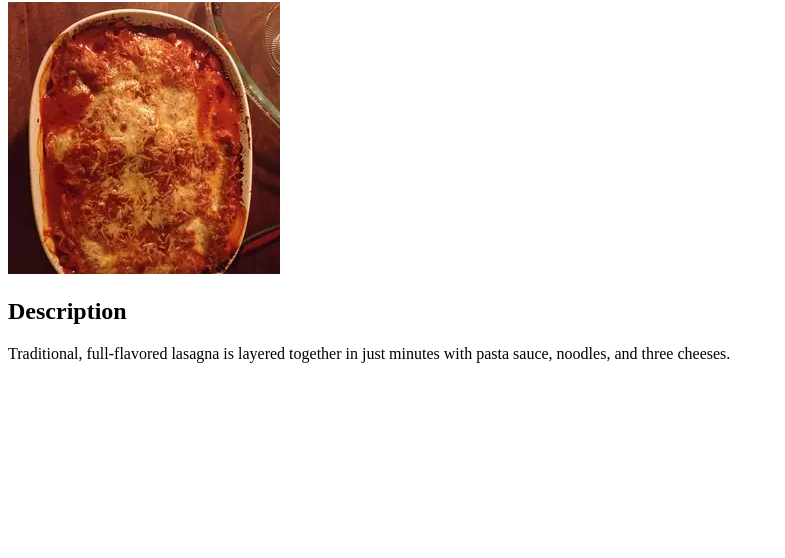
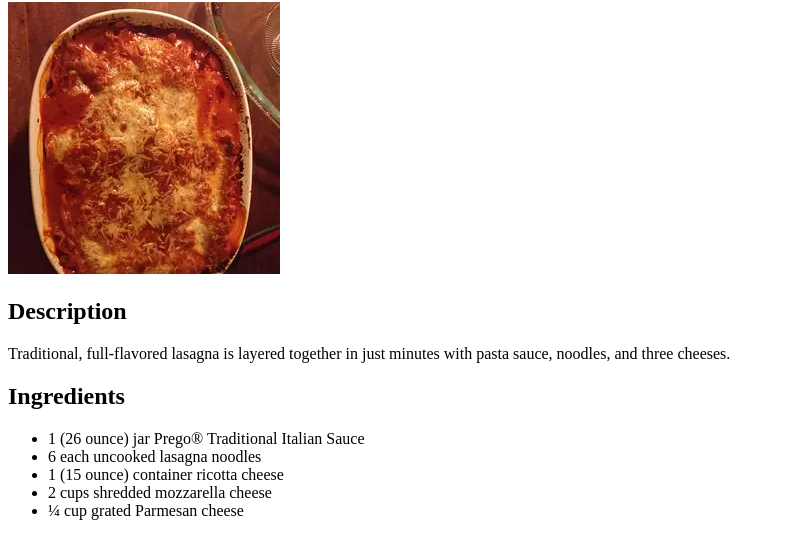
Before and after one commit to simeonmarchand/odin-recipes, a plain HTML site: page recipes/lasagna.html in a window 1280 px wide. Shown: the part 78-636 px from the top of the page, without its empty margins (0-785 px from the left). Drawn offline with Linux system fonts and the light colour scheme.

Commit message:
Ingredients added

```diff
--- a/recipes/lasagna.html
+++ b/recipes/lasagna.html
@@ -14,7 +14,14 @@
     <h2>Description</h2>
     <p>Traditional, full-flavored lasagna is layered together in just minutes with pasta sauce, noodles, and three
         cheeses.</p>
-
+    <h2>Ingredients</h2>
+    <ul>
+        <li>1 (26 ounce) jar Prego® Traditional Italian Sauce</li>
+        <li>6 each uncooked lasagna noodles</li>
+        <li>1 (15 ounce) container ricotta cheese</li>
+        <li>2 cups shredded mozzarella cheese</li>
+        <li>¼ cup grated Parmesan cheese</li>
+    </ul>
 
 </body>
 
```
